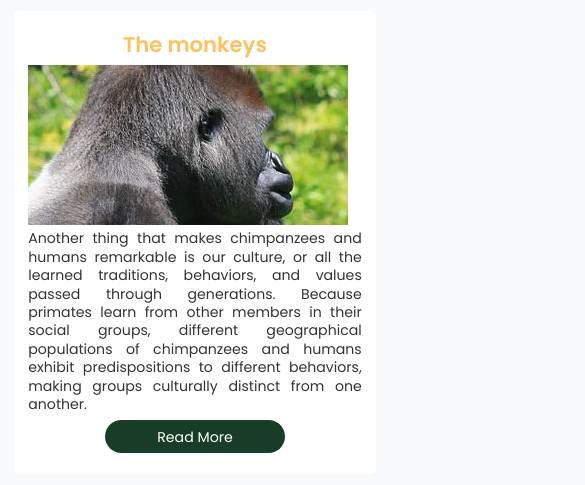
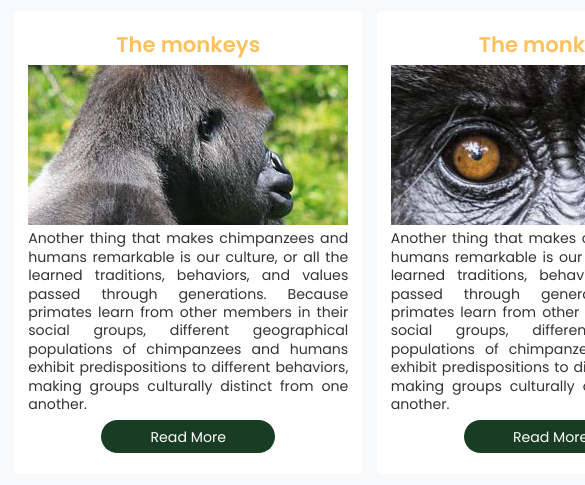
Before and after one commit to isi-walker/B3-CSS-exercise-01-sanscss, a plain HTML site: page list.html in a window 390 px wide. Shown: the part 245-730 px from the top of the page, 585 px wide, since content can reach past the window. Drawn offline with Linux system fonts and the light colour scheme.

Commit message:
Update 11/02 v1

```diff
--- a/css/apesv2.css
+++ b/css/apesv2.css
@@ -447,16 +447,6 @@ footer li {
     }
  }
 
- @media (max-width: 480px) {
-    .gorilla-list{
-        display: grid;
-        grid-template-columns: 1fr;
-        grid-gap: 1em;
-        justify-content: space-evenly;
-        padding: 1em;
-
-    }
- }
 
 .list-content h1{
     text-align: center;
```
